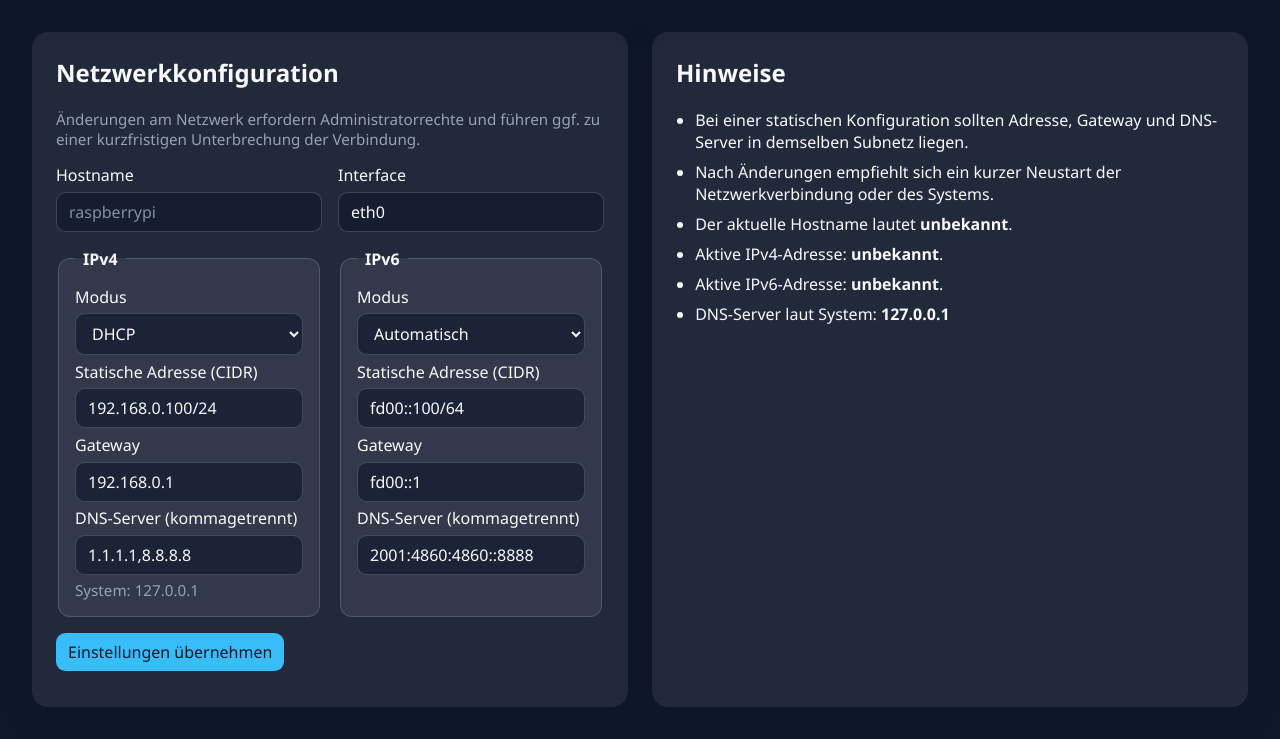
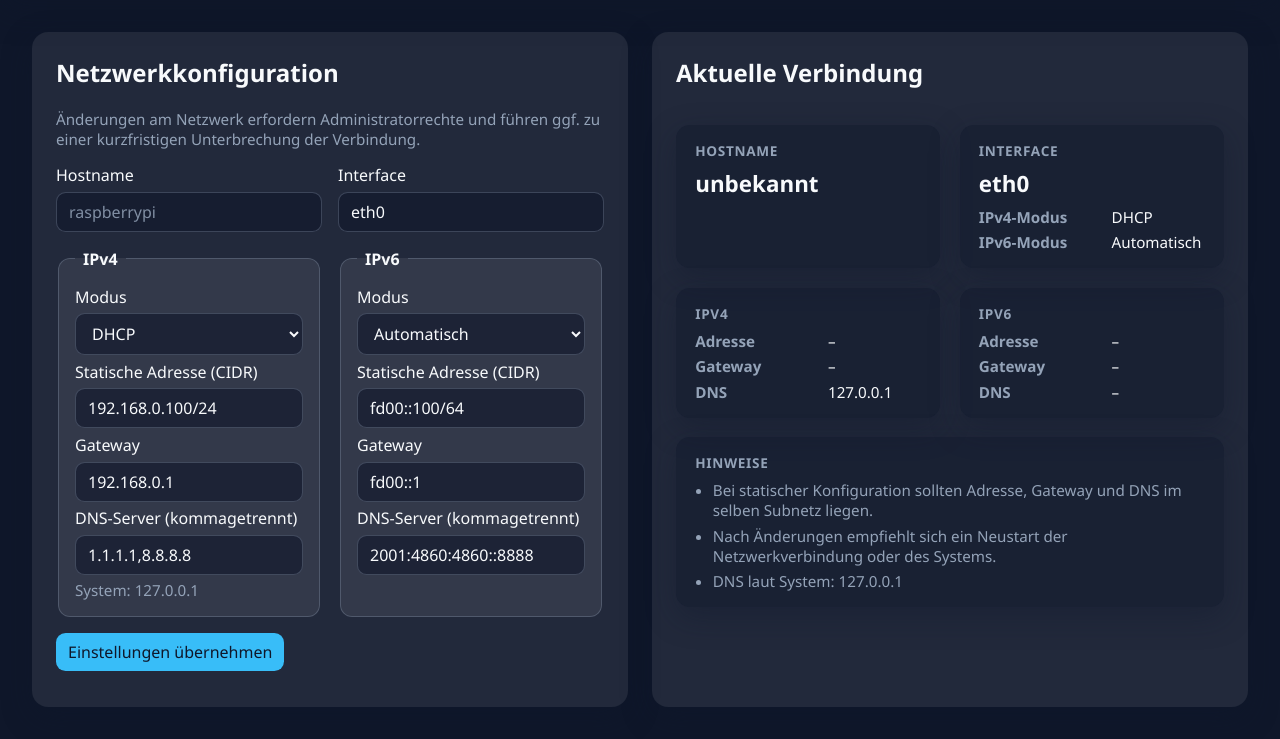
Before and after one commit to joni123467/Slideshow, a Flask app: page /network in a window 1280 px wide. Shown: the part 118-857 px from the top of the page. Run offline with Flask 2, Linux system fonts and the light colour scheme; a user stored in the database is signed in.

Commit message:
Refine network overview layout

```diff
--- a/slideshow/network.py
+++ b/slideshow/network.py
@@ -80,7 +80,8 @@ class NetworkManager:
         new_block: List[str] = []
         if config_lines:
             new_block.append(f"interface {interface}")
-            new_block.extend(config_lines)
+            indented = [f"    {line}" for line in config_lines]
+            new_block.extend(indented)
 
         with open("/etc/dhcpcd.conf", "w", encoding="utf-8") as fh:
             preserved = "".join(filtered).rstrip("\n")
--- a/slideshow/static/style.css
+++ b/slideshow/static/style.css
@@ -288,6 +288,82 @@ a {
 .system-card__meta {
   font-size: 0.85rem;
   color: var(--muted);
+}
+
+.network-overview {
+  display: flex;
+  flex-direction: column;
+  gap: 1rem;
+}
+
+.network-summary-grid {
+  display: grid;
+  gap: 1.2rem;
+  grid-template-columns: repeat(auto-fit, minmax(240px, 1fr));
+}
+
+.network-card {
+  background: var(--surface-strong);
+  border-radius: 0.85rem;
+  padding: 1rem 1.2rem;
+  display: flex;
+  flex-direction: column;
+  gap: 0.5rem;
+  box-shadow: var(--shadow);
+}
+
+.network-card--wide {
+  grid-column: 1 / -1;
+}
+
+.network-card__title {
+  margin: 0;
+  font-size: 0.85rem;
+  text-transform: uppercase;
+  letter-spacing: 0.05em;
+  color: var(--muted);
+}
+
+.network-card__value {
+  margin: 0;
+  font-size: 1.4rem;
+  font-weight: 600;
+  word-break: break-word;
+}
+
+.network-card__meta {
+  margin: 0;
+  font-size: 0.9rem;
+  color: var(--muted);
+}
+
+.network-detail {
+  margin: 0;
+  display: grid;
+  grid-template-columns: minmax(120px, 1fr) minmax(0, 1.5fr);
+  row-gap: 0.35rem;
+  column-gap: 0.8rem;
+  font-size: 0.95rem;
+}
+
+.network-detail dt {
+  font-weight: 600;
+  color: var(--muted);
+}
+
+.network-detail dd {
+  margin: 0;
+}
+
+.network-hints {
+  margin: 0;
+  padding-left: 1.1rem;
+  display: flex;
+  flex-direction: column;
+  gap: 0.35rem;
+  list-style: disc;
+  color: var(--muted);
+  font-size: 0.95rem;
 }
 
 .system-overview .system-usage {
--- a/slideshow/templates/network.html
+++ b/slideshow/templates/network.html
@@ -61,16 +61,63 @@
     </form>
   </article>
 
-  <article>
-    <h2>Hinweise</h2>
-    <ul class="hint-list">
-      <li>Bei einer statischen Konfiguration sollten Adresse, Gateway und DNS-Server in demselben Subnetz liegen.</li>
-      <li>Nach Änderungen empfiehlt sich ein kurzer Neustart der Netzwerkverbindung oder des Systems.</li>
-      <li>Der aktuelle Hostname lautet <strong>{{ current.hostname or config.network.hostname or 'unbekannt' }}</strong>.</li>
-      <li>Aktive IPv4-Adresse: <strong>{{ current.ipv4.address or 'unbekannt' }}</strong>{% if current.ipv4.router %}, Gateway: <strong>{{ current.ipv4.router }}</strong>{% endif %}.</li>
-      <li>Aktive IPv6-Adresse: <strong>{{ current.ipv6.address or 'unbekannt' }}</strong>{% if current.ipv6.router %}, Gateway: <strong>{{ current.ipv6.router }}</strong>{% endif %}.</li>
-      {% if current.dns %}<li>DNS-Server laut System: <strong>{{ current.dns | join(', ') }}</strong></li>{% endif %}
-    </ul>
+  <article class="network-overview">
+    <h2>Aktuelle Verbindung</h2>
+    <div class="network-summary-grid">
+      <section class="network-card">
+        <h3 class="network-card__title">Hostname</h3>
+        <p class="network-card__value">{{ current.hostname or config.network.hostname or 'unbekannt' }}</p>
+        {% if current.hostname and config.network.hostname and current.hostname != config.network.hostname %}
+          <p class="network-card__meta">Konfiguriert: {{ config.network.hostname }}</p>
+        {% endif %}
+      </section>
+
+      <section class="network-card">
+        <h3 class="network-card__title">Interface</h3>
+        <p class="network-card__value">{{ current.interface or config.network.interface or 'unbekannt' }}</p>
+        {% set ipv4_mode_value = (current.ipv4.mode or config.network.ipv4.mode or 'dhcp') | lower %}
+        {% set ipv6_mode_value = (current.ipv6.mode or config.network.ipv6.mode or 'dhcp') | lower %}
+        <dl class="network-detail">
+          <dt>IPv4-Modus</dt>
+          <dd>{{ {'dhcp': 'DHCP', 'static': 'Statisch'}[ipv4_mode_value] if ipv4_mode_value in ['dhcp', 'static'] else ipv4_mode_value|upper }}</dd>
+          <dt>IPv6-Modus</dt>
+          <dd>{{ {'dhcp': 'Automatisch', 'static': 'Statisch', 'disabled': 'Deaktiviert'}[ipv6_mode_value] if ipv6_mode_value in ['dhcp', 'static', 'disabled'] else ipv6_mode_value|upper }}</dd>
+        </dl>
+      </section>
+
+      <section class="network-card">
+        <h3 class="network-card__title">IPv4</h3>
+        <dl class="network-detail">
+          <dt>Adresse</dt>
+          <dd>{{ current.ipv4.address or '–' }}</dd>
+          <dt>Gateway</dt>
+          <dd>{{ current.ipv4.router or '–' }}</dd>
+          <dt>DNS</dt>
+          <dd>{{ (current.ipv4.dns or []) | join(', ') or '–' }}</dd>
+        </dl>
+      </section>
+
+      <section class="network-card">
+        <h3 class="network-card__title">IPv6</h3>
+        <dl class="network-detail">
+          <dt>Adresse</dt>
+          <dd>{{ current.ipv6.address or '–' }}</dd>
+          <dt>Gateway</dt>
+          <dd>{{ current.ipv6.router or '–' }}</dd>
+          <dt>DNS</dt>
+          <dd>{{ (current.ipv6.dns or []) | join(', ') or '–' }}</dd>
+        </dl>
+      </section>
+
+      <section class="network-card network-card--wide">
+        <h3 class="network-card__title">Hinweise</h3>
+        <ul class="network-hints">
+          <li>Bei statischer Konfiguration sollten Adresse, Gateway und DNS im selben Subnetz liegen.</li>
+          <li>Nach Änderungen empfiehlt sich ein Neustart der Netzwerkverbindung oder des Systems.</li>
+          {% if current.dns %}<li>DNS laut System: {{ current.dns | join(', ') }}</li>{% endif %}
+        </ul>
+      </section>
+    </div>
   </article>
 </section>
 {% endblock %}
```
Also changed, not shown: slideshow/system.py (+139 -96 lines).
